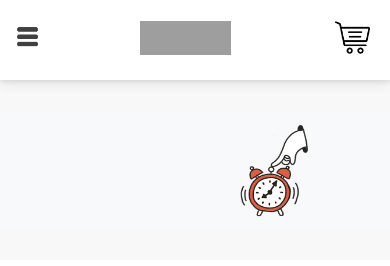
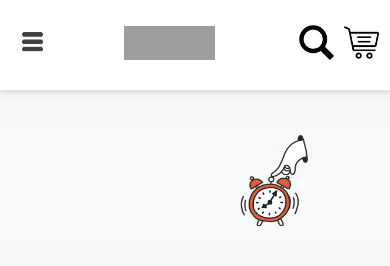
Before and after one commit to Muostafa/Udemy, a plain HTML site: page index.html in a window 390 px wide. Drawn offline with Linux system fonts and the light colour scheme; grey boxes are pictures that could not be loaded.

Commit message:
add search icon to nav bar mobile

```diff
--- a/index.html
+++ b/index.html
@@ -21,7 +21,7 @@
               /></a>
             </div>
             <div>
-              <figure class=web-logo>
+              <figure class="web-logo">
                 <a href="/">
                   <img
                     src="https://www.udemy.com/staticx/udemy/images/v7/logo-udemy.svg"
@@ -55,6 +55,13 @@
               <a href="" class="dark"><h3>Teach on Udemy</h3></a>
             </div>
             <div style="margin: 20px; padding: 0;">
+              <a href="" class="search-icon"
+                ><img
+                  src="/images/search.png"
+                  alt="search icon"
+                  width="35"
+                  height="35"
+              /></a>
               <a href="" class="shopping-cart"
                 ><img
                   src="/images/shopping-cart.png"
--- a/style.css
+++ b/style.css
@@ -101,13 +101,21 @@ body {
   color: #a435f0;
   text-decoration: none;
 }
-
+.search-icon{
+  position: relative;
+  display: none;
+  align-items: center;
+  justify-content: center;
+  text-decoration: none;
+  margin: 5px;
+}
 .shopping-cart{
   position: relative;
   display: block;
   align-items: center;
   justify-content: center;
   text-decoration: none;
+  margin: 5px;
 }
 .search-bar input {
   border-top-style: hidden;
@@ -182,4 +190,7 @@ div .dark :hover {
     display: flex;
     visibility: inherit;
   }
+  .search-icon {
+    display: block;
+  }
 }
```
Also changed, not shown: images/search.png (added).
